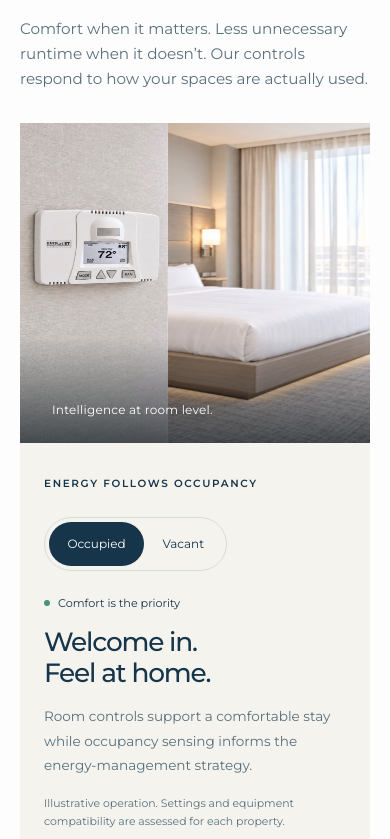
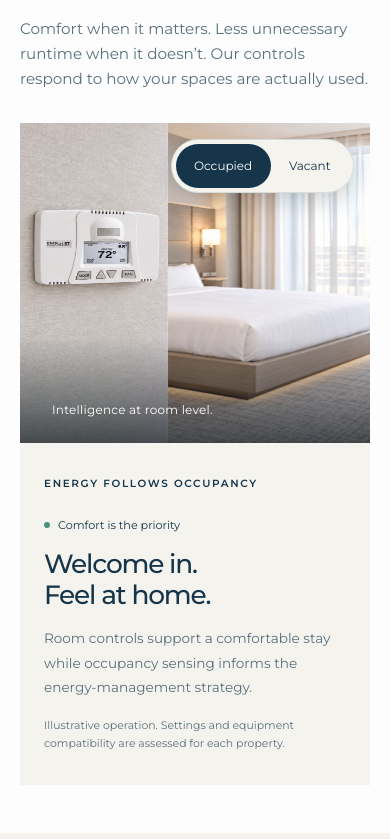
Before and after one commit to MannLester/Lodge-Tech-Website, a Next.js app in the folder apps/web/: page / in a window 390 px wide. Shown: the part 965-1804 px from the top of the page. Built offline with nearby package versions, Linux system fonts and the light colour scheme.

Commit message:
frontend: overlay mobile occupancy control on photo

```diff
--- a/apps/web/src/app/marketing.css
+++ b/apps/web/src/app/marketing.css
@@ -1500,6 +1500,18 @@
   .marketing-site .occupancy-photo {
     min-height: 20rem;
   }
+  .marketing-site .occupancy-layout {
+    position: relative;
+  }
+  .marketing-site .occupancy-switch {
+    position: absolute;
+    z-index: 1;
+    top: 1rem;
+    right: 1rem;
+    margin-top: 0;
+    background: var(--editorial-paper);
+    box-shadow: 0 6px 24px rgb(4 15 23 / 0.2);
+  }
   .marketing-site .occupancy-explainer {
     padding: 0 1.5rem 2rem;
   }
```
